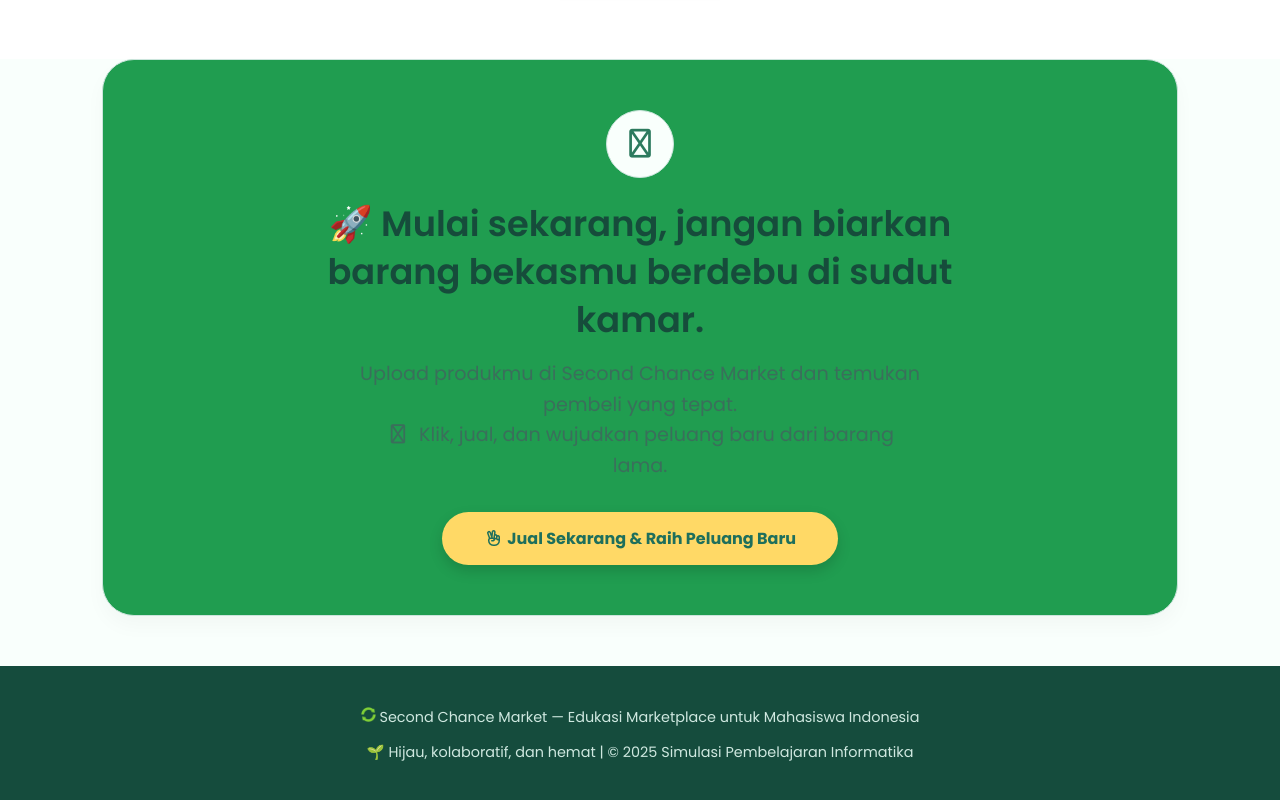
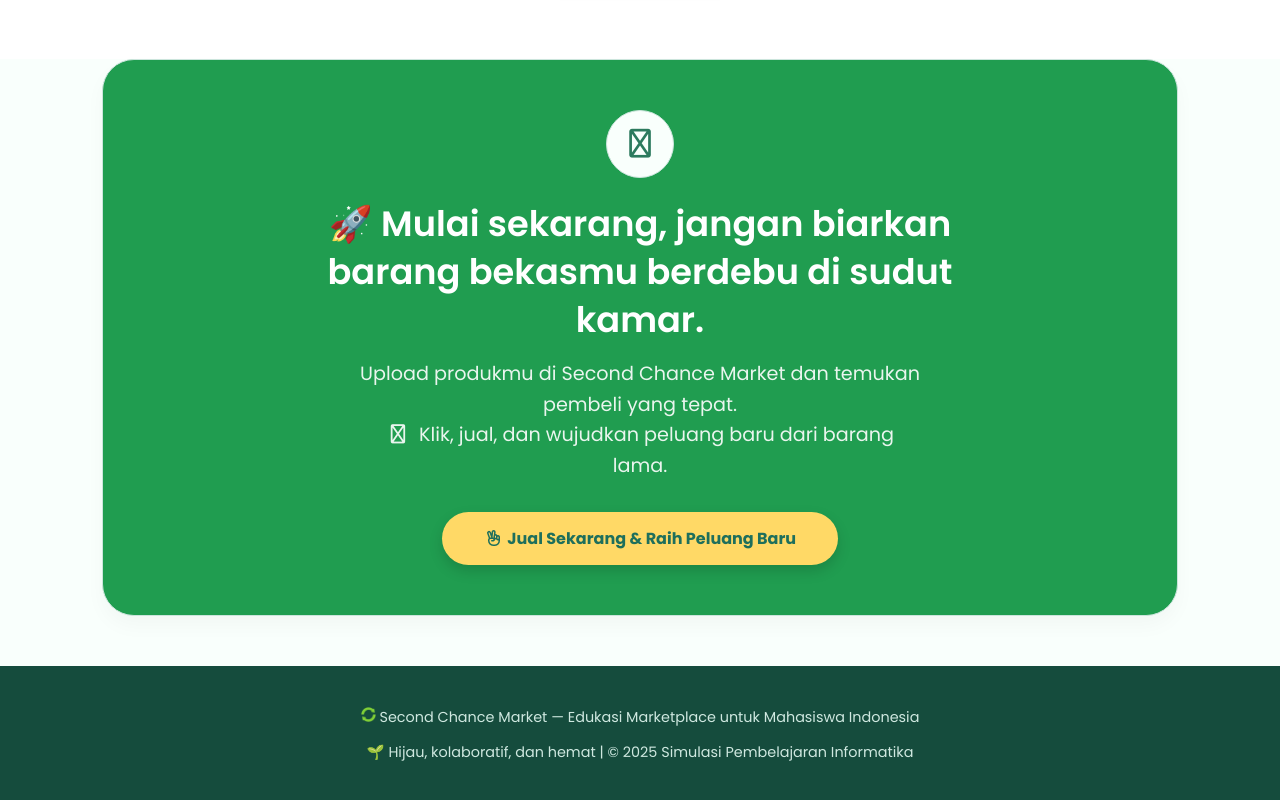
Before and after one commit to ddaannuu/singkong, a Vue app in the folder our-project/: page / in a window 1280 px wide. Shown: the part 2710-3510 px from the top of the page. Built offline with nearby package versions, Linux system fonts and the light colour scheme; no server answers; the database is empty.

Commit message:
perbaikan background action

```diff
--- a/our-project/src/assets/main.css
+++ b/our-project/src/assets/main.css
@@ -628,7 +628,7 @@ footer p {
     max-width: 640px;
     margin-left: auto;
     margin-right: auto;
-    color: var(--text-mains);
+    color: var(--text-main);
 }
 
 .action-desc {
@@ -640,7 +640,7 @@ footer p {
     max-width: 560px;
     margin-left: auto;
     margin-right: auto;
-    color: var(--text-muteds);
+    color: var(--text-muted);
 }
 
 .action-desc i {
```
